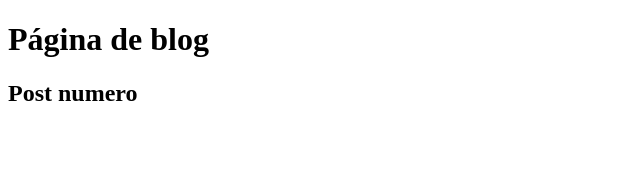
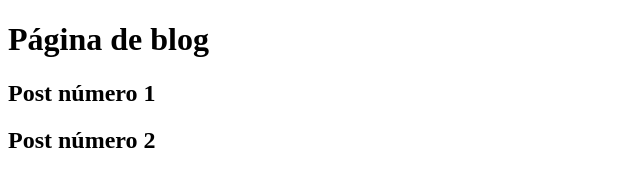
Before and after one commit to DavidBraz/aulaGitHub, a plain HTML site: page blog.html in a window 1280 px wide. Shown: the whole page, without its empty margins (0-640 px from the left). Drawn offline with Linux system fonts and the light colour scheme.

Commit message:
Update blog

```diff
--- a/blog.html
+++ b/blog.html
@@ -7,7 +7,8 @@
 </head>
 <body>
     <h1>Página de blog</h1>
-    <h2>Post numero</h2>
+    <h2>Post número 1</h2>
+    <h2>Post número 2</h2>
 
 </body>
 </html>
```
